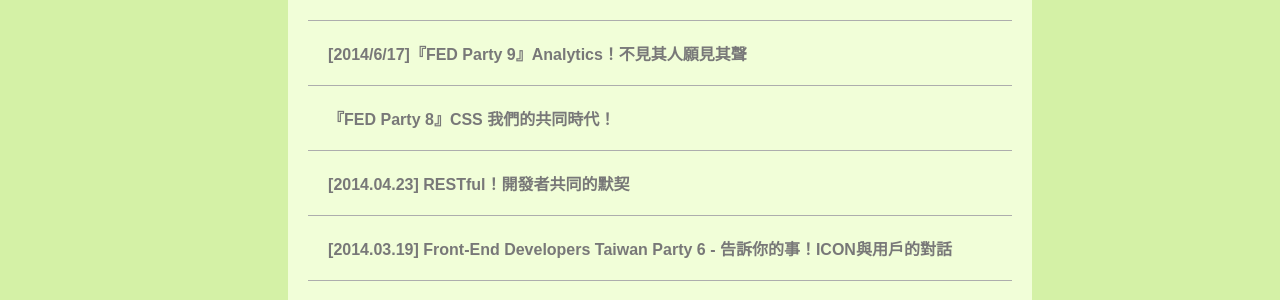
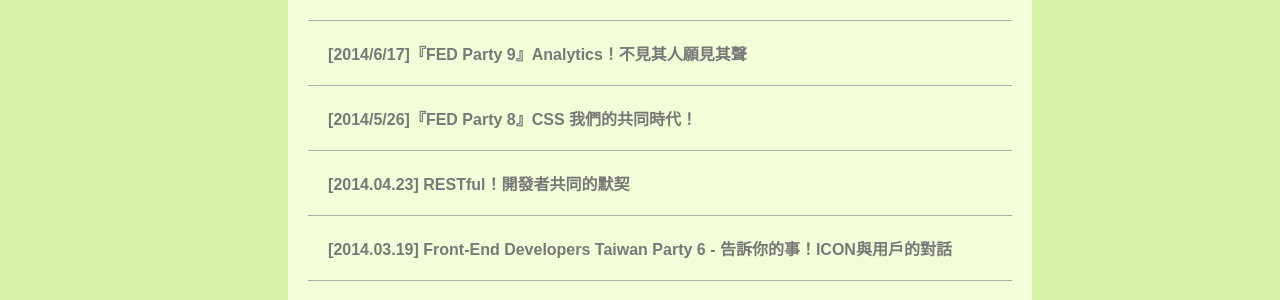
Before and after one commit to f2etw/f2etw.github.io, a Jekyll site: the page built from activity.html, in a window 1280 px wide. Shown: the part 538-838 px from the top of the page. Built offline with Jekyll 4.4.1, drawn with Linux system fonts in a browser that asks for light colours.

Commit message:
Update act_08.md

```diff
--- a/_activities/act_08.md
+++ b/_activities/act_08.md
@@ -1,5 +1,5 @@
 ---
-title: "『FED Party 8』CSS 我們的共同時代！"
+title: "[2014/5/26]『FED Party 8』CSS 我們的共同時代！"
 ---
 
 ![CSS 我們的共同時代！](/images/act-8.png)
```
